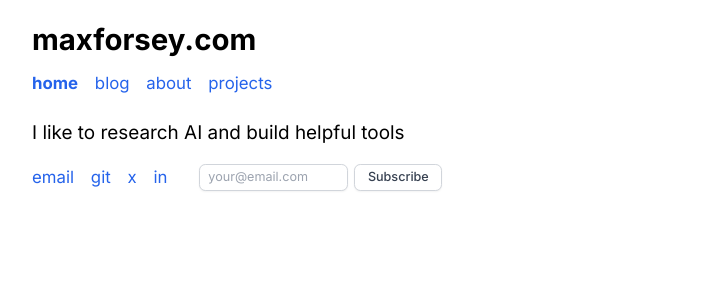
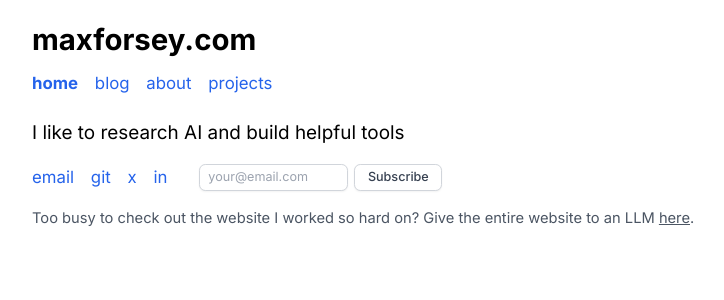
Before and after one commit to max4c/m4c2, a Next.js app: page / in a window 1280 px wide. Shown: the top 300 px of the page, without its empty margins (272-996 px from the left). Built offline with nearby package versions, Linux system fonts and the light colour scheme; no server answers.

Commit message:
feat: add uithub link to landing page and humorous copy button to blog posts

```diff
--- a/src/app/blog/[slug]/page.tsx
+++ b/src/app/blog/[slug]/page.tsx
@@ -11,6 +11,7 @@ import { notFound } from 'next/navigation';
 import JsonLd from '@/components/JsonLd';
 import SeriesNavigation from '@/components/SeriesNavigation';
 import SubscribeInput from '@/components/SubscribeInput';
+import CopyButton from '@/components/CopyButton';
 
 // Generate static params for static generation
 export async function generateStaticParams() {
@@ -125,6 +126,14 @@ export default async function BlogPostPage({ params }: { params: { slug: string
         banner={post.banner}
       />
 
+      {/* Humorous Copy Button - Layout Adjusted */}
+      <div className="max-w-2xl mx-auto px-4 mt-2 mb-6">
+        <CopyButton
+          code={post.content}
+          label="Do you have a TikTok level attention span? Copy the markdown of this blog post so an LLM can summaize it you so you don't have to read the writing that I worked so hard on."
+        />
+      </div>
+
       {seriesInfo && seriesInfo.series && (
         <div className="max-w-2xl mx-auto px-4 mb-8">
           <SeriesNavigation
--- a/src/app/page.tsx
+++ b/src/app/page.tsx
@@ -31,6 +31,19 @@ export default function Home() {
             <SubscribeInput />
           </div>
         </div>
+
+        <div className="mt-4 text-sm text-gray-600 dark:text-gray-400">
+          Too busy to check out the website I worked so hard on? Give the entire website to an LLM{' '}
+          <a
+            href="https://uithub.com/max4c/m4c2"
+            target="_blank"
+            rel="noopener noreferrer"
+            className="underline hover:text-gray-900 dark:hover:text-gray-100"
+          >
+            here
+          </a>
+          .
+        </div>
       </main>
     </>
   );
--- a/src/components/CopyButton.tsx
+++ b/src/components/CopyButton.tsx
@@ -2,7 +2,12 @@
 
 import { useState } from 'react';
 
-export default function CopyButton({ code }: { code: string }) {
+interface CopyButtonProps {
+  code: string;
+  label?: string;
+}
+
+export default function CopyButton({ code, label }: CopyButtonProps) {
   const [copied, setCopied] = useState(false);
 
   const copyToClipboard = async () => {
@@ -18,19 +23,25 @@ export default function CopyButton({ code }: { code: string }) {
   return (
     <button
       onClick={copyToClipboard}
-      className={`copy-button ${copied ? 'copy-button-success' : ''}`}
-      aria-label="Copy code"
+      className={`flex items-center gap-2 px-2 py-1 rounded text-sm
+                 ${copied ? 'text-green-600 dark:text-green-400' : 'text-gray-600 dark:text-gray-400 hover:bg-gray-100 dark:hover:bg-gray-800'}
+                 transition-colors duration-200 ease-in-out`}
+      aria-label={label ? undefined : "Copy code"}
+      title={label ? "Copy markdown" : undefined}
     >
+      {label && <span className="italic flex-grow pr-1 text-left">{label}</span>}
+      <div className="flex-shrink-0">
         {copied ? (
-        <svg xmlns="http://www.w3.org/2000/svg" width="20" height="20" viewBox="0 0 24 24" fill="none" stroke="currentColor" strokeWidth="2" strokeLinecap="round" strokeLinejoin="round">
+          <svg xmlns="http://www.w3.org/2000/svg" width="16" height="16" viewBox="0 0 24 24" fill="none" stroke="currentColor" strokeWidth="2" strokeLinecap="round" strokeLinejoin="round">
             <polyline points="20 6 9 17 4 12"></polyline>
           </svg>
         ) : (
-        <svg xmlns="http://www.w3.org/2000/svg" width="20" height="20" viewBox="0 0 24 24" fill="none" stroke="currentColor" strokeWidth="2" strokeLinecap="round" strokeLinejoin="round">
+          <svg xmlns="http://www.w3.org/2000/svg" width="16" height="16" viewBox="0 0 24 24" fill="none" stroke="currentColor" strokeWidth="2" strokeLinecap="round" strokeLinejoin="round">
             <rect x="9" y="9" width="13" height="13" rx="2" ry="2"></rect>
             <path d="M5 15H4a2 2 0 0 1-2-2V4a2 2 0 0 1 2-2h9a2 2 0 0 1 2 2v1"></path>
           </svg>
         )}
+      </div>
     </button>
   );
 }
```
Lines whose indentation alone changed are shown as unchanged.
